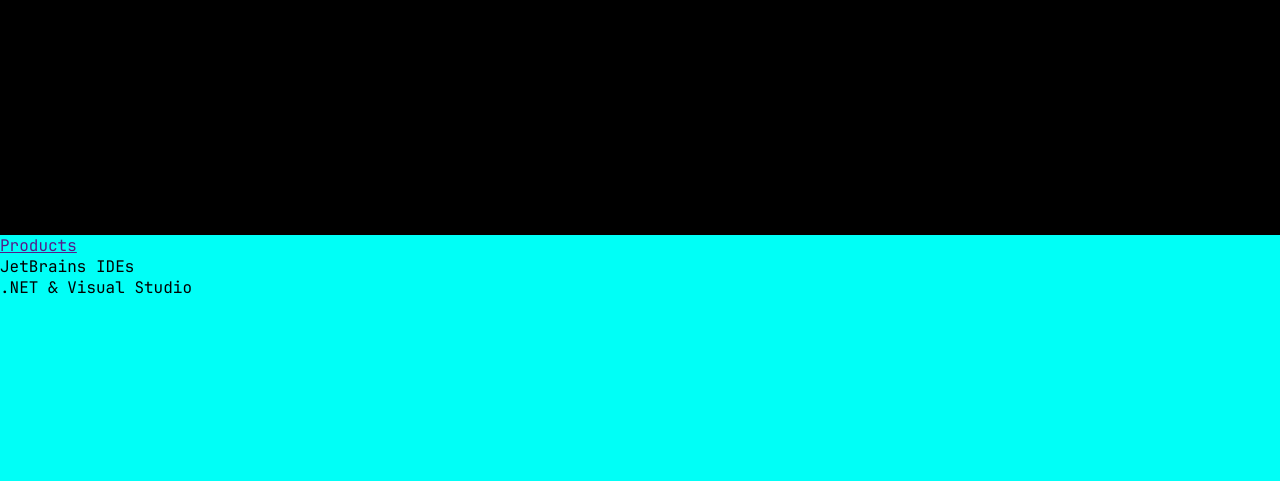
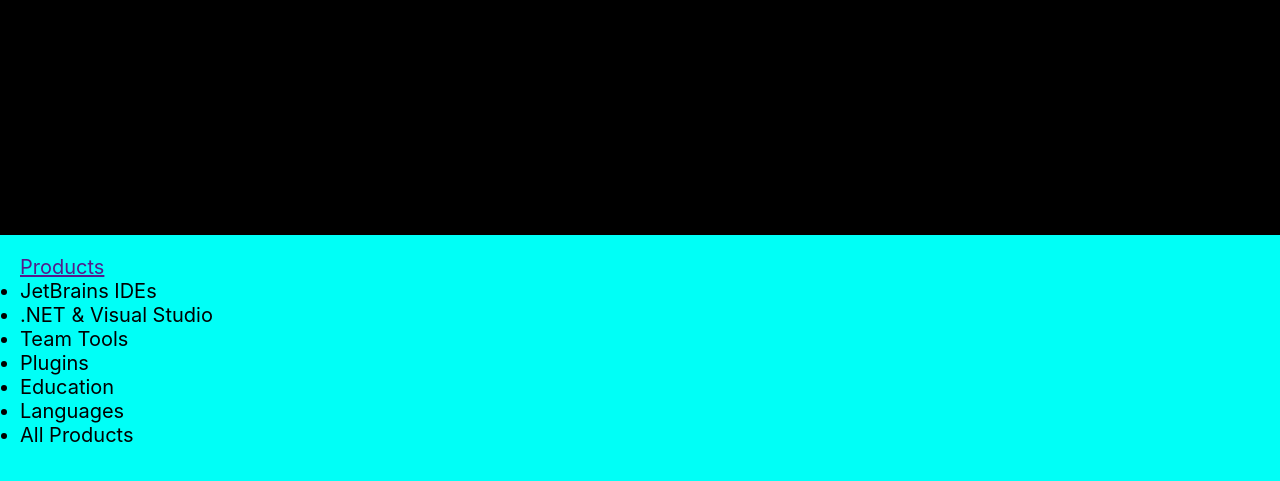
Before and after one commit to ShubhMishra30/eCommerce-website, a plain HTML site: page index.html in a window 1280 px wide. Shown: the part 565-1046 px from the top of the page. Drawn offline with Linux system fonts and the light colour scheme.

Commit message:
updated commit

```diff
--- a/index.html
+++ b/index.html
@@ -54,6 +54,11 @@
             <ul>
                 <li>JetBrains IDEs</li>
                 <li>.NET & Visual Studio</li>
+                <li>Team Tools</li>
+                <li>Plugins</li>
+                <li>Education</li>
+                <li>Languages</li>
+                <li>All Products</li>
             </ul>
         </div>
     </div>
--- a/style.css
+++ b/style.css
@@ -126,3 +126,15 @@ img{
     width: 100vw;
     height: 100vh;
 }
+
+#footer{
+    font-size: 20px;
+    margin: 0px 0px 20px;
+    padding: 20px;
+    color: black;
+    font-family: 'Inter', sans-serif;
+    display: flex;
+    flex-direction: column;
+    align-items: 50%;
+
+}
```
